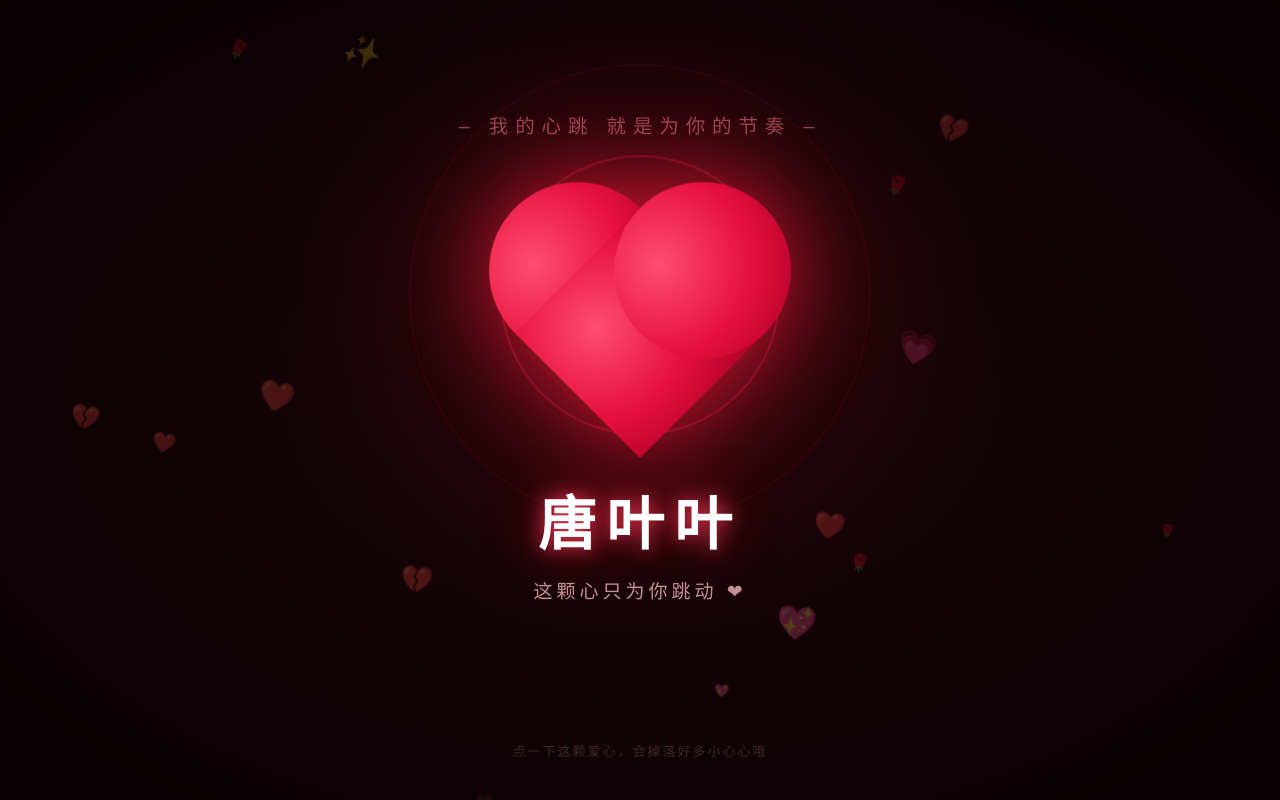
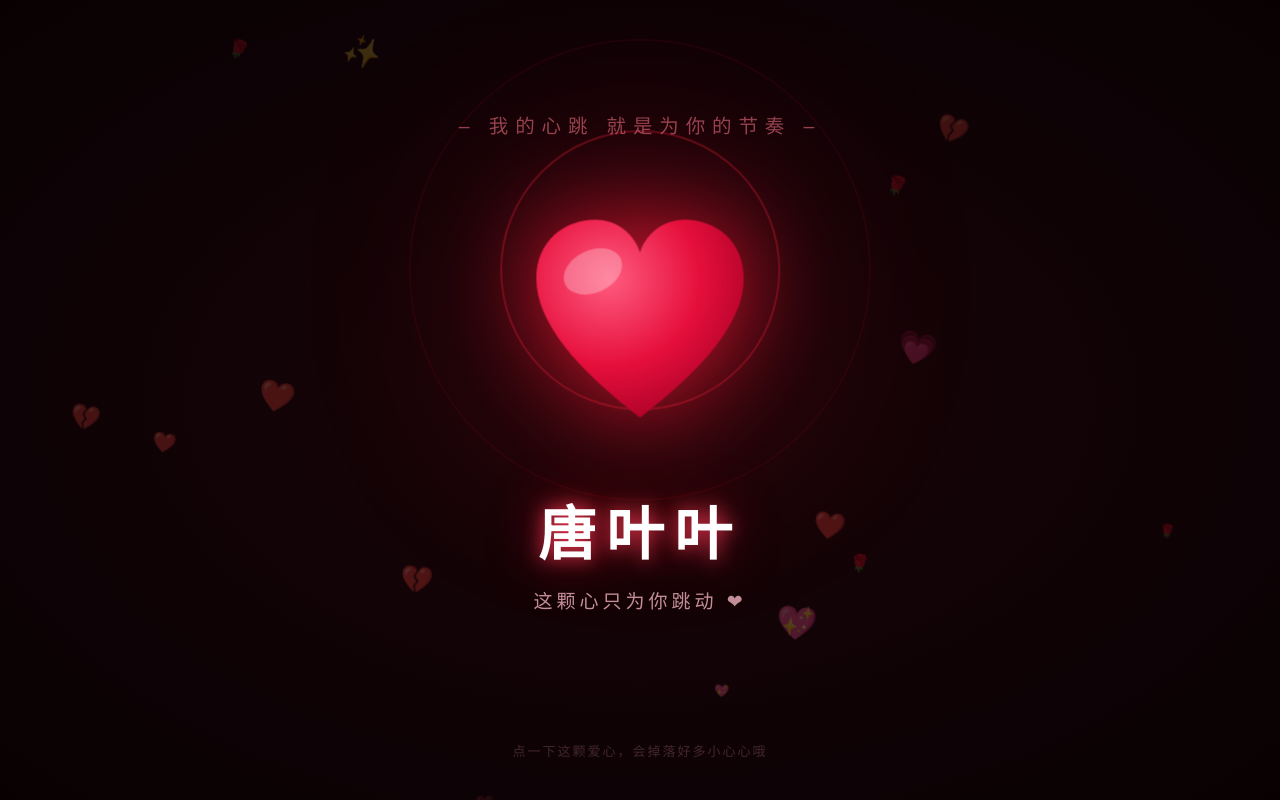
Before and after one commit to supertpeng/fireworks-tangyeye, a plain HTML site: page index.html in a window 1280 px wide. Drawn offline with Linux system fonts and the light colour scheme.

Commit message:
fix heart shape with svg

```diff
--- a/index.html
+++ b/index.html
@@ -51,48 +51,30 @@
     100% { width: 520px; height: 520px; opacity: 0; }
   }
 
-  /* 大爱心（CSS 绘制：正方形 + 两个圆） */
+  /* 大爱心（SVG 绘制，标准心形） */
   .heart {
-    position: relative;
-    width: 150px;
-    height: 150px;
-    transform: rotate(-45deg);
-    margin: 60px 0 30px;
+    width: 200px;
+    height: 200px;
+    margin: 40px 0 20px;
     cursor: pointer;
     animation: beat 1.6s cubic-bezier(.4, 0, .2, 1) infinite;
     filter: drop-shadow(0 0 40px rgba(255, 30, 60, .75)) drop-shadow(0 0 90px rgba(255, 0, 40, .4));
     z-index: 6;
   }
-  .heart::before,
-  .heart::after {
-    content: "";
-    position: absolute;
-    width: 150px;
-    height: 150px;
-    border-radius: 50%;
-    background: radial-gradient(circle at 35% 30%, #ff4d70 0%, #e60f3c 55%, #a30024 100%);
-  }
-  .heart::before { top: -75px; left: 0; }
-  .heart::after  { top: 0; left: 75px; }
-  .heart-main {
-    position: absolute;
-    inset: 0;
-    background: radial-gradient(circle at 35% 30%, #ff4d70 0%, #e60f3c 55%, #a30024 100%);
+
+  @keyframes beat {
+    0%, 100% { transform: scale(1); }
+    14%      { transform: scale(1.18); }
+    28%      { transform: scale(1); }
+    42%      { transform: scale(1.12); }
+    56%      { transform: scale(1); }
   }
 
-  @keyframes beat {
-    0%, 100% { transform: rotate(-45deg) scale(1); }
-    14%      { transform: rotate(-45deg) scale(1.18); }
-    28%      { transform: rotate(-45deg) scale(1); }
-    42%      { transform: rotate(-45deg) scale(1.12); }
-    56%      { transform: rotate(-45deg) scale(1); }
-  }
-
-  .heart:active { animation: none; transform: rotate(-45deg) scale(1.3); transition: transform .15s; }
+  .heart:active { animation: none; transform: scale(1.3); transition: transform .15s; }
 
   /* 光圈位置对准爱心中心 */
   .pulse-ring {
-    top: calc(50% - 105px);
+    top: calc(50% - 130px);
     left: 50%;
   }
 
@@ -185,7 +167,24 @@
 <div class="pulse-ring r2"></div>
 
 <div class="stage">
-  <div class="heart" id="bigHeart"><div class="heart-main"></div></div>
+  <svg class="heart" id="bigHeart" viewBox="0 0 100 100" xmlns="http://www.w3.org/2000/svg">
+    <defs>
+      <radialGradient id="heartGrad" cx="35%" cy="30%" r="80%">
+        <stop offset="0%" stop-color="#ff5c7f"/>
+        <stop offset="55%" stop-color="#e60f3c"/>
+        <stop offset="100%" stop-color="#a30024"/>
+      </radialGradient>
+    </defs>
+    <path fill="url(#heartGrad)"
+      d="M50 88
+         C 24 68, 6 48, 6 29
+         C 6 13, 18 4, 31 4
+         C 41 4, 48 11, 50 18
+         C 52 11, 59 4, 69 4
+         C 82 4, 94 13, 94 29
+         C 94 48, 76 68, 50 88 Z"/>
+    <ellipse cx="30" cy="26" rx="13" ry="9" fill="rgba(255,255,255,.28)" transform="rotate(-25 30 26)"/>
+  </svg>
   <div class="name">唐叶叶</div>
   <div class="sub">这颗心只为你跳动 ❤</div>
 </div>
```
